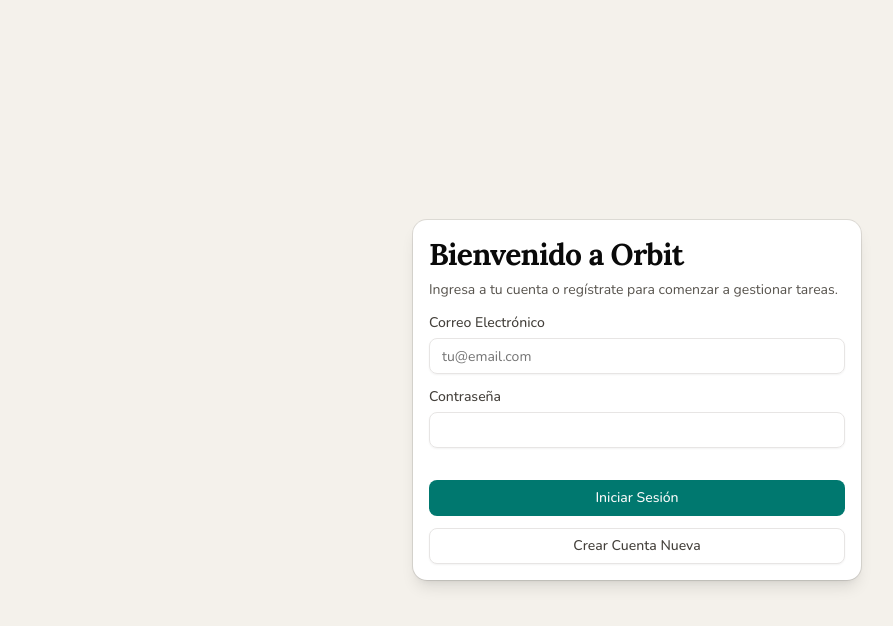
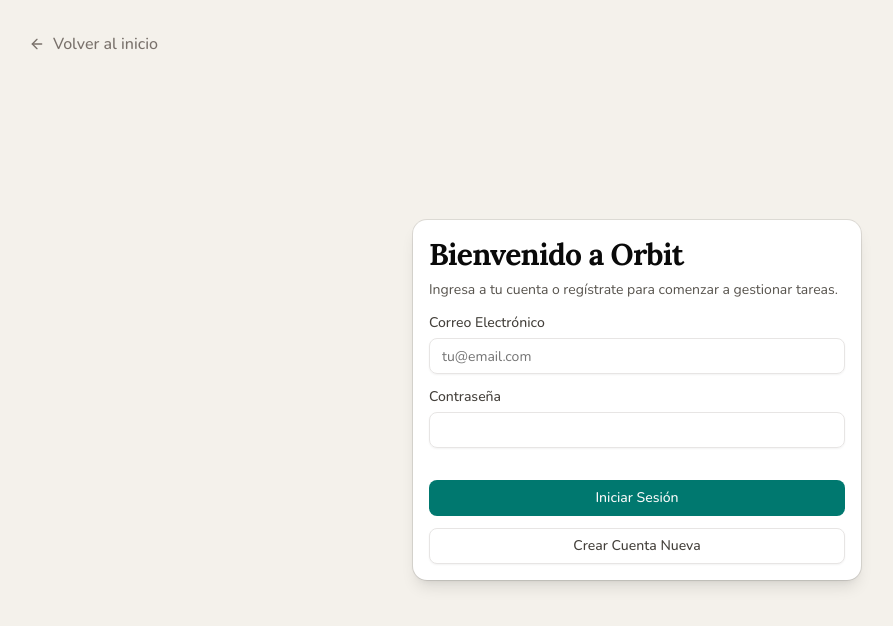
Before and after one commit to 2001mapa/Orbit_Kanban, a Next.js app: page /login in a window 1280 px wide. Shown: the top 626 px of the page, without its empty margins (3-896 px from the left). Built offline with nearby package versions, Linux system fonts and the light colour scheme; no server answers.

Commit message:
feat: add back button on login page to return to landing page

```diff
--- a/src/app/login/page.tsx
+++ b/src/app/login/page.tsx
@@ -6,6 +6,8 @@
 import { Input } from '@/components/ui/input'
 import { Label } from '@/components/ui/label'
 import { Button } from '@/components/ui/button'
+import Link from 'next/link'
+import { ArrowLeft } from 'lucide-react'
 
 export default function LoginPage() {
   const [error, setError] = useState<string | null>(null)
@@ -40,7 +42,11 @@
   }
 
   return (
-    <div className="flex h-screen w-full items-center justify-center bg-[#F4F1EB] text-stone-800">
+    <div className="flex h-screen w-full items-center justify-center bg-[#F4F1EB] text-stone-800 relative">
+      <Link href="/" className="absolute top-8 left-8 flex items-center gap-2 text-stone-500 hover:text-teal-700 transition-colors font-medium">
+        <ArrowLeft className="w-4 h-4" />
+        Volver al inicio
+      </Link>
       <Card className="w-full max-w-md shadow-lg border-stone-200">
         <CardHeader className="space-y-1">
           <CardTitle className="text-3xl font-serif font-bold tracking-tight">Bienvenido a Orbit</CardTitle>
```
